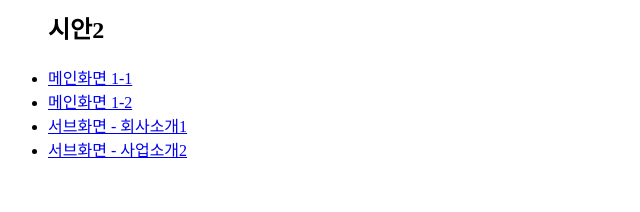
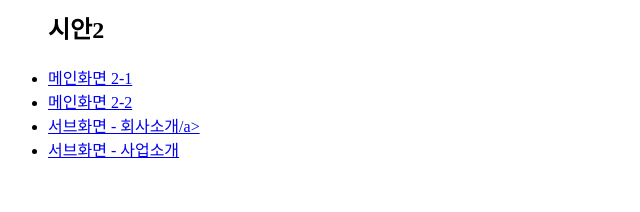
Before and after one commit to ryusy00/2025sscns, a plain HTML site: page index.html in a window 1280 px wide. Shown: the part 255-467 px from the top of the page, 0-640 px from the left. Drawn offline with Linux system fonts and the light colour scheme.

Commit message:
Update index.html

```diff
--- a/index.html
+++ b/index.html
@@ -10,13 +10,14 @@
 </ul>
 <ul>
     <h2>시안2</h2>
-    <li><a href="./main2-1.html">메인화면 1-1</a></li>
-    <li><a href="./main2-2.html">메인화면 1-2</a></li>
-    <li><a href="./subCompany2.html">서브화면 - 회사소개1</a></li>
-    <li><a href="./subBusiness2.html">서브화면 - 사업소개2</a></li>
+    <li><a href="./main2-1.html">메인화면 2-1</a></li>
+    <li><a href="./main2-2.html">메인화면 2-2</a></li>
+    <li><a href="./subCompany2.html">서브화면 - 회사소개/a></li>
+    <li><a href="./subBusiness2.html">서브화면 - 사업소개</a></li>
 </ul>
 <br>
 <ul>
     <h2>반응형 포함 퍼블리싱 화면(ChatGPT 활용)</h2>
     <li><a href="./Responsive.html">메인화면 1-1</a></li>
+
 </ul>
```
